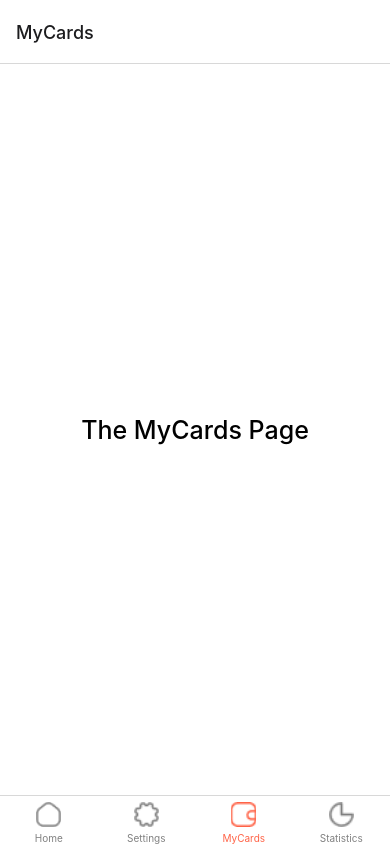
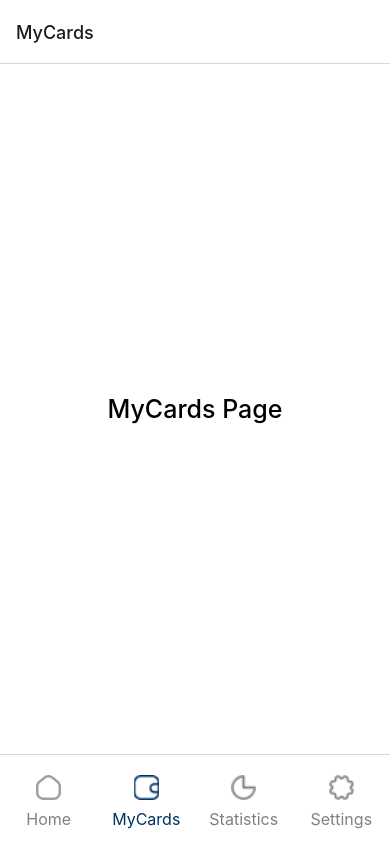
Before and after one commit to Tormalok/rn-assignment5-11358466, a React Native app: screen /MyCards in a window 390 px wide. Built offline with nearby package versions, Linux system fonts and the light colour scheme.

Commit message:
completed the tab bar navigation with fixes to minor errors

```diff
--- a/App.js
+++ b/App.js
@@ -33,16 +33,17 @@
             />
           );
         },
+        tabBarActiveTintColor: '#003262',
+        tabBarInactiveTintColor: 'gray',
+        tabBarLabelStyle: { fontSize: 16, paddingBottom: 5 },
+        tabBarItemStyle: { paddingVertical: 10 },
+        tabBarStyle: { height: 90 },
       })}
-      tabBarOptions={{
-        activeTintColor: 'tomato',
-        inactiveTintColor: 'gray',
-      }}
     >
       <Tab.Screen name="Home" component={Home} />
-      <Tab.Screen name="Settings" component={Settings} />
       <Tab.Screen name="MyCards" component={MyCards} />
       <Tab.Screen name="Statistics" component={Statistics} />
+      <Tab.Screen name="Settings" component={Settings} />
     </Tab.Navigator>
   );
 }
--- a/screens/MyCards.jsx
+++ b/screens/MyCards.jsx
@@ -4,7 +4,7 @@
 const MyCards = (title) => {
   return (
     <View style={styles.container}>
-      <Text style={styles.formatText}>The MyCards Page</Text>
+      <Text style={styles.formatText}>MyCards Page</Text>
     </View>
   );
 };
--- a/screens/Statistics.jsx
+++ b/screens/Statistics.jsx
@@ -4,7 +4,7 @@
 const Statistics = (title) => {
   return (
     <View style={styles.container}>
-      <Text style={styles.formatText}>The Statistics Page</Text>
+      <Text style={styles.formatText}>Statistics Page</Text>
     </View>
   );
 };
```
